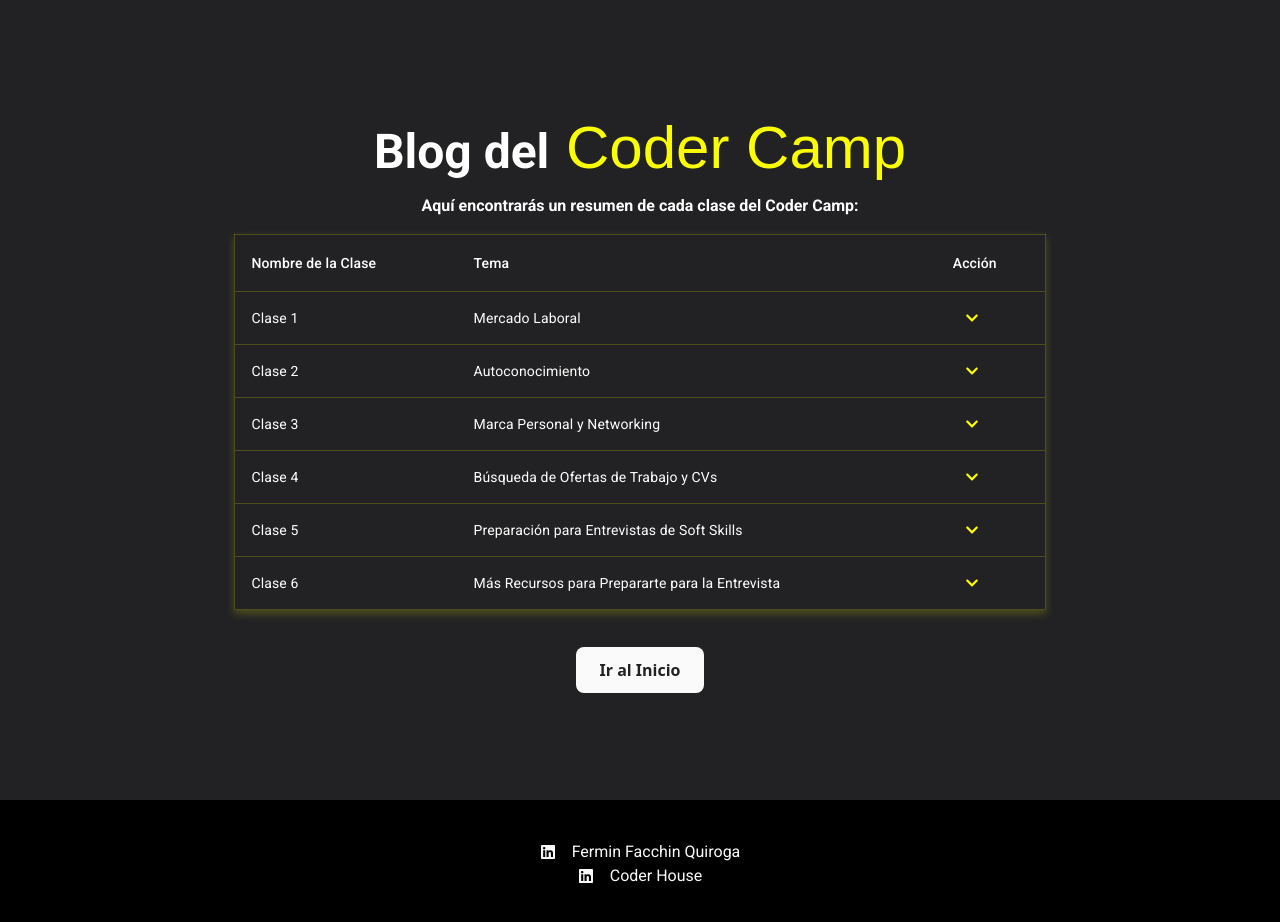
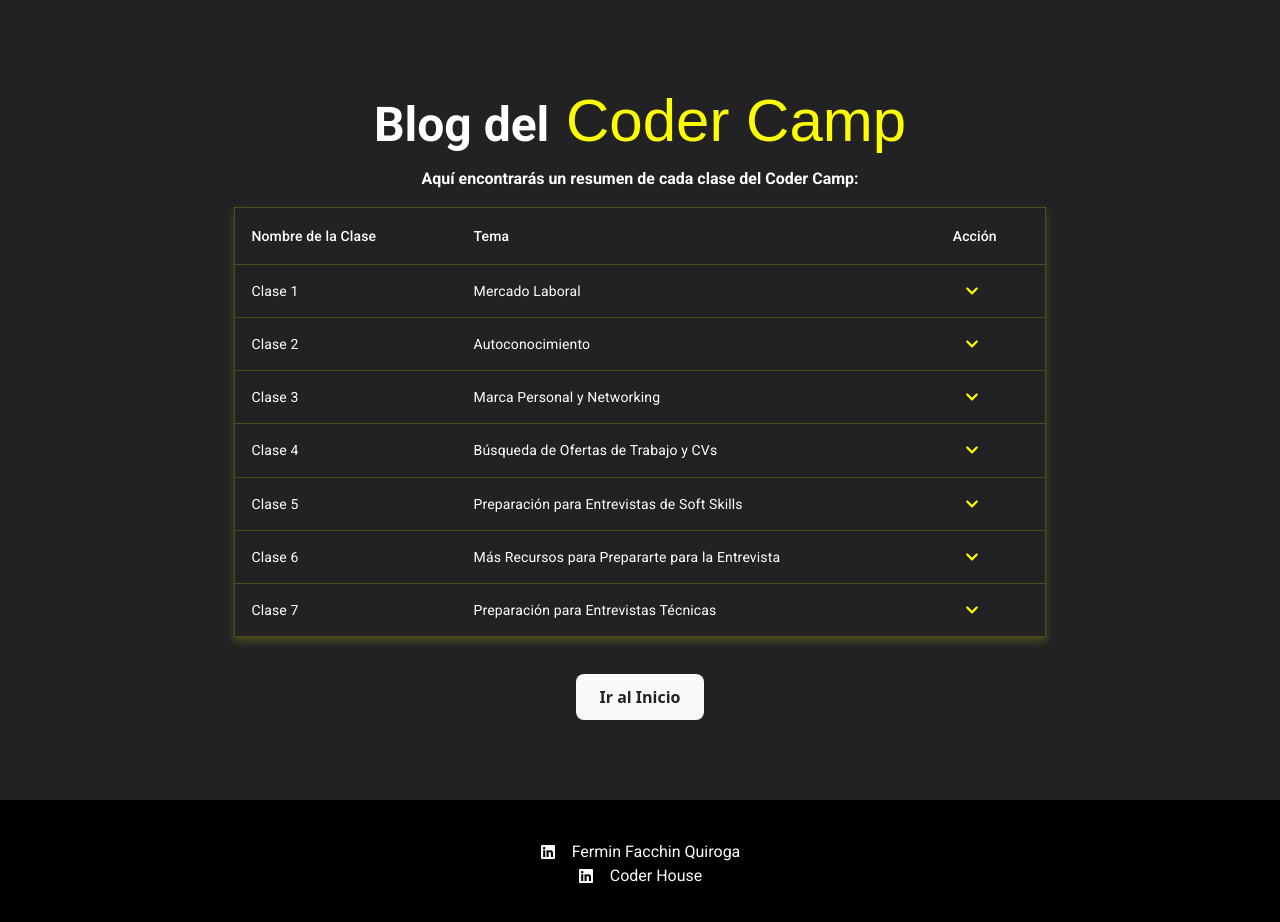
Before and after one commit to facchin21/codercamp, a React (Vite) app: page /blog in a window 1280 px wide. Shown: the top 922 px of the page. Built offline with nearby package versions, Linux system fonts and the light colour scheme; a web font is replaced by a local one.

Commit message:
Update class.js

```diff
--- a/src/data/class.js
+++ b/src/data/class.js
@@ -111,5 +111,23 @@ export const classes =
           "Repaso y Reflexión: Importancia de las habilidades blandas en el éxito laboral."
         ]
       }
+    },
+    {
+      "id": "class-7",
+      "title": "Clase 7",
+      "summary": "Preparación para Entrevistas Técnicas",
+      "content": "La séptima clase de CoderCamp se centró en la preparación específica para entrevistas técnicas. Se abordaron los diferentes tipos de desafíos que pueden presentarse durante el proceso de selección, incluyendo preguntas técnicas, live coding, y take-home challenges.",
+      "details": {
+        "numeroClase": 7,
+        "tema": "Preparación para Entrevistas Técnicas",
+        "invitados": ["Nicolás Seguro (Anfitrion)", "Alma Canzian", "Rocío Azparren", "Javier D. Caruso"],
+        "resumen": "Se discutieron los errores comunes en la comunicación y la importancia de la proactividad y la investigación previa.",
+        "puntosClave": [
+          "Objetivos de la Clase: Prepararse para entrevistas técnicas y evitar errores comunes.",
+          "Errores Comunes: Falta de comunicación efectiva, proactividad, y gestión de expectativas.",
+          "Tipos de Entrevistas: Tech Interview, Live Code Challenge, Take Home Challenge, y Challenge Review.",
+          "Recomendaciones: Solicitar información previa sobre la entrevista, reservar tiempo y espacio adecuados, y comunicar efectivamente durante la entrevista."
+        ]
+      }
     }
   ]
```
